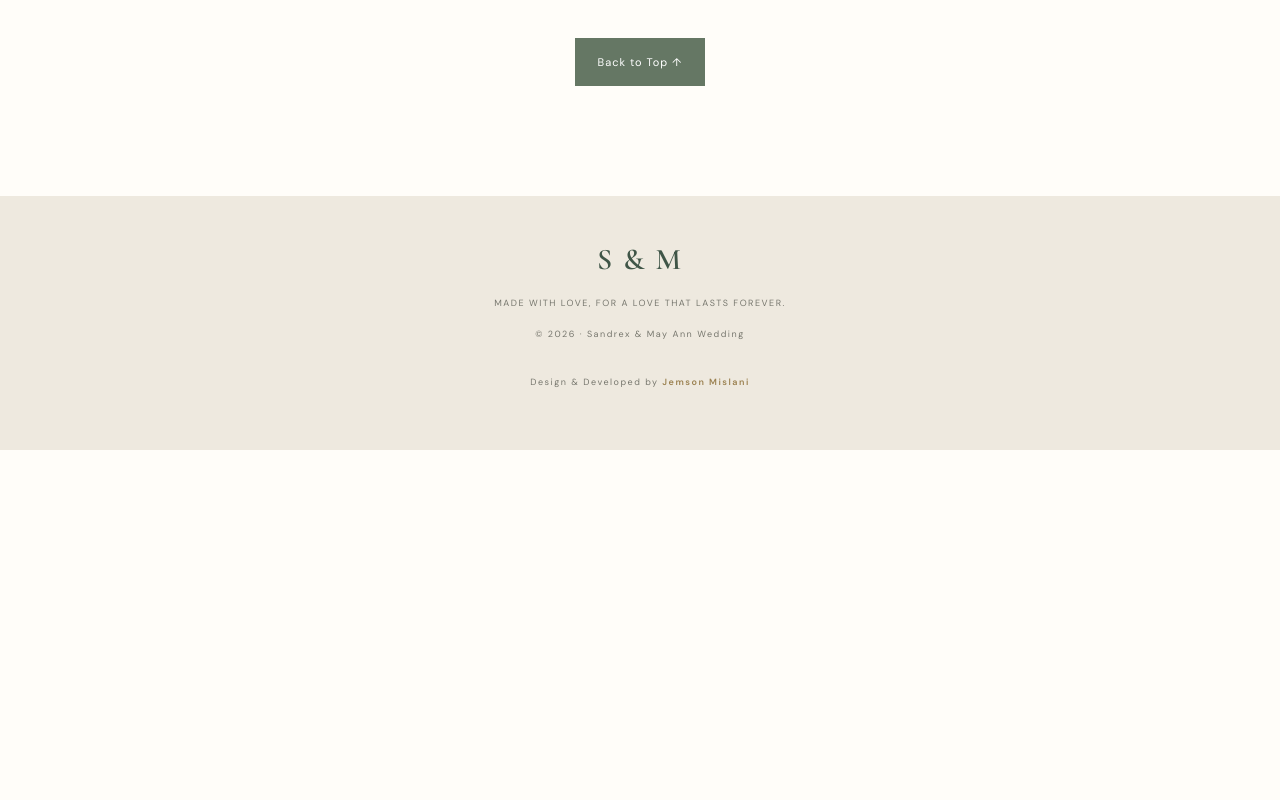
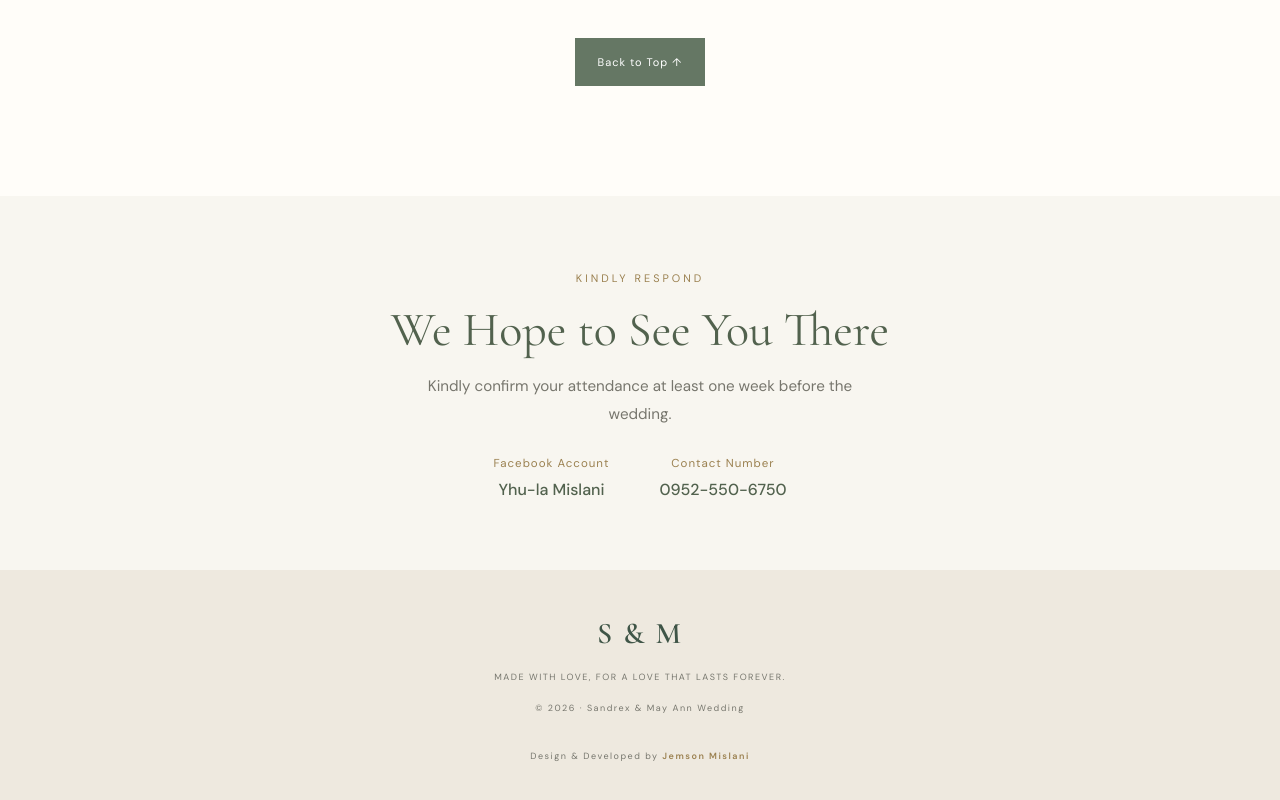
Before and after one commit to JemsonMislani/Wedding-Invitation, a React (Vite) app: page / in a window 1280 px wide. Shown: the part 7392-8192 px from the top of the page. Before the commit the page ends 7842 px from the top, so only its background shows below. Built offline with nearby package versions, Linux system fonts and the light colour scheme.

Commit message:
put RSVP.

```diff
--- a/src/App.css
+++ b/src/App.css
@@ -1083,3 +1083,68 @@ button {
     padding: 24px 16px;
   }
 }
+
+
+.rsvp-section {
+  padding: 70px 20px;
+  text-align: center;
+  background: #f8f6f0;
+}
+
+.rsvp-eyebrow {
+  font-size: 0.68rem;
+  letter-spacing: 3px;
+  color: #9b8150;
+}
+
+.rsvp-section h2 {
+  margin: 14px 0;
+  font-family: "Cormorant Garamond", serif;
+  font-size: clamp(2rem, 5vw, 3rem);
+  font-weight: 400;
+  color: #52624e;
+}
+
+.rsvp-message {
+  max-width: 460px;
+  margin: 0 auto 28px;
+  font-size: 0.95rem;
+  line-height: 1.8;
+  color: #77766d;
+}
+
+.rsvp-contact {
+  display: flex;
+  justify-content: center;
+  flex-wrap: wrap;
+  gap: 18px 50px;
+}
+
+.rsvp-contact p {
+  display: flex;
+  flex-direction: column;
+  gap: 8px;
+  margin: 0;
+}
+
+.rsvp-contact span {
+  font-size: 0.72rem;
+  letter-spacing: 1px;
+  color: #9b8150;
+}
+
+.rsvp-contact strong {
+  font-weight: 500;
+  color: #52624e;
+}
+
+@media (max-width: 600px) {
+  .rsvp-section {
+    padding: 50px 20px;
+  }
+
+  .rsvp-contact {
+    flex-direction: column;
+    gap: 22px;
+  }
+}
--- a/src/App.jsx
+++ b/src/App.jsx
@@ -488,6 +488,29 @@ function App() {
         </section>
       </main>
 
+      <section className="rsvp-section" id="rsvp">
+        <span className="rsvp-eyebrow">KINDLY RESPOND</span>
+
+        <h2>We Hope to See You There</h2>
+
+        <p className="rsvp-message">
+          Kindly confirm your attendance at least one week
+          before the wedding.
+        </p>
+
+        <div className="rsvp-contact">
+          <p>
+            <span>Facebook Account</span>
+            <strong>Yhu-la Mislani</strong>
+          </p>
+
+          <p>
+            <span>Contact Number</span>
+            <strong>0952-550-6750</strong>
+          </p>
+        </div>
+</section>
+
       <footer className="site-footer">
         <a href="#home" className="footer-monogram">S & M</a>
         <p>MADE WITH LOVE, FOR A LOVE THAT LASTS FOREVER.</p>
```
